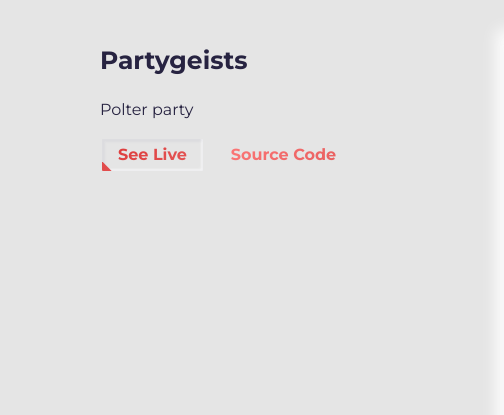
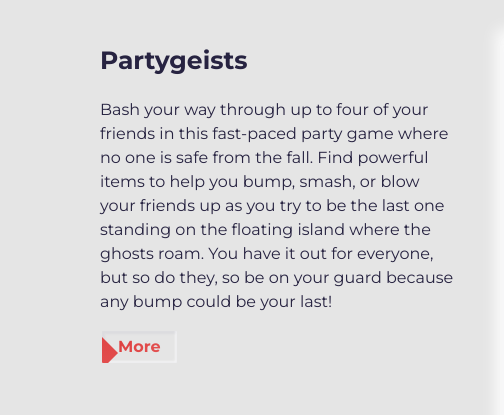
Before and after one commit to Acc-DDV/portfolio, a plain HTML site: page index.html in a window 1280 px wide. Shown: the part 1496-1911 px from the top of the page, 0-504 px from the left. Drawn offline with Linux system fonts and the light colour scheme; grey boxes are pictures that could not be loaded.

Commit message:
Partygeists desc

```diff
--- a/index.html
+++ b/index.html
@@ -107,7 +107,7 @@ Have fun creating your portfolio on this template!!! -->
         <h1 class="hero-title">
           Hello, my name is <span class="text-color-main name">Danny de Vreugd</span>
           <br />
-          I'm the Unknown Developer.
+          GLU Student & Game Developer.
         </h1>
         <p class="hero-cta">
           <a class="cta-btn cta-btn--hero" href="#about">Get in touch</a>
@@ -166,7 +166,10 @@ Have fun creating your portfolio on this template!!! -->
             <div class="project-wrapper__text">
               <h3 class="project-wrapper__text-title">Partygeists</h3>
               <p class="project-wrapper__text-info">
-                Polter party
+                Bash your way through up to four of your friends in this fast-paced party game where no one is safe from the fall.
+
+Find powerful items to help you bump, smash, or blow your friends up as you try to be the last one standing on the floating island where the ghosts roam.
+You have it out for everyone, but so do they, so be on your guard because any bump could be your last!
               </p>
               <div class="project-wrapper__text-btns">
                 <a
@@ -174,10 +177,7 @@ Have fun creating your portfolio on this template!!! -->
                   target="_blank"
                   rel="noopener noreferrer"
                   class="cta-btn cta-btn--hero cta-btn--projects"
-                  >See Live</a
-                >
-                <a href="#" target="_blank" class="cta-btn text-color-main"
-                  >Source Code</a
+                  >More</a
                 >
               </div>
             </div>
```
